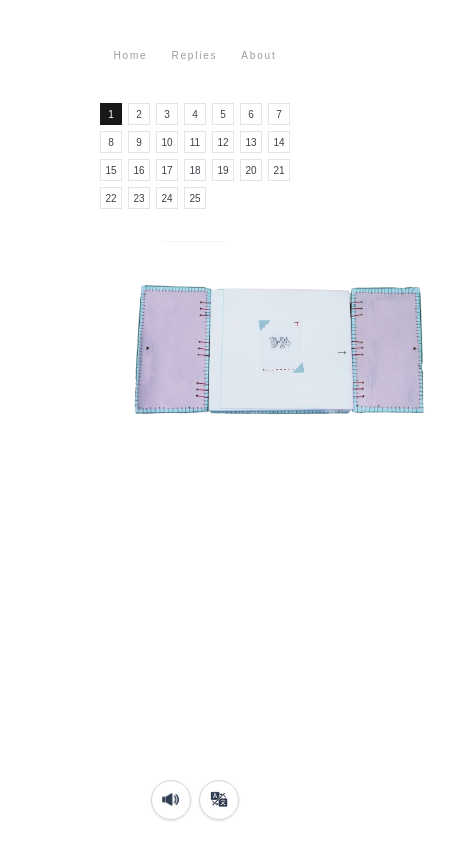
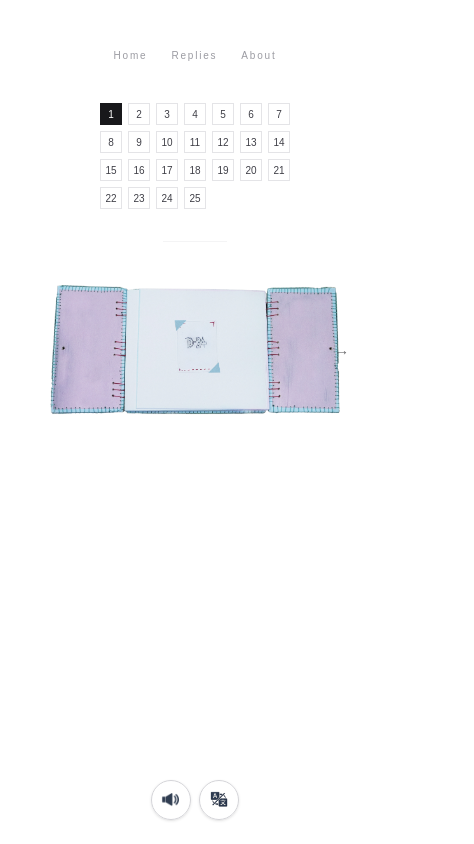
Before and after one commit to ssomakim/advented-calendar, a Next.js app: page /book in a window 390 px wide. Shown: the whole page, 474 px wide, since content can reach past the window. Built offline with nearby package versions, Linux system fonts and the light colour scheme.

Commit message:
fix: keep intro image large and centered on mobile

```diff
--- a/app/book/page.tsx
+++ b/app/book/page.tsx
@@ -195,9 +195,9 @@ function BookPageInner() {
                 <div className="min-w-0">
                   {currentImage ? (
                     <div
-                      className={`flex justify-center ${isIntroImage
-                          ? "w-screen px-6 sm:w-full sm:max-w-[820px] lg:max-w-[920px] mx-auto"
-                          : "w-full max-w-[420px] mx-auto"
+                      className={`${isIntroImage
+                          ? "relative left-1/2 w-[calc(100vw-3rem)] max-w-none -translate-x-1/2 sm:left-auto sm:w-full sm:max-w-[820px] sm:translate-x-0 lg:max-w-[920px] mx-auto"
+                          : "mx-auto w-full max-w-[420px]"
                         }`}
                     >
                       <img
```
